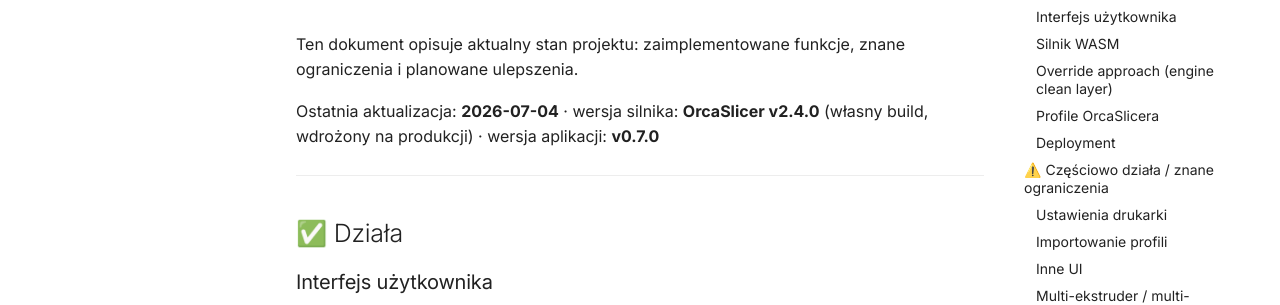
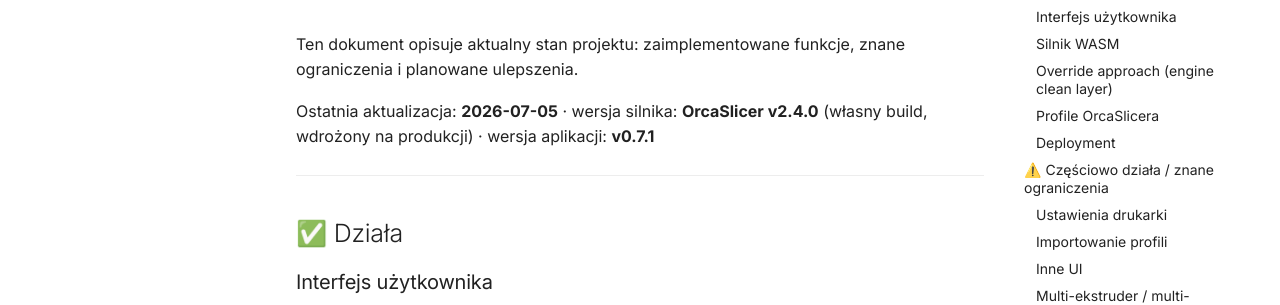
Before and after one commit to Hiosdra/OrcaWeb, an MkDocs documentation site: the page built from mkdocs-docs/status.md, in a window 1280 px wide and 900 px high. Shown: the part 196-501 px from the top of the window. Built offline with MkDocs 1.6.1 and Material for MkDocs 9.7.7, drawn with Linux system fonts in a browser that asks for light colours; comment, search, counter and statistics services are not loaded.

Commit message:
chore(release): bump to v0.7.1

```diff
--- a/mkdocs-docs/status.md
+++ b/mkdocs-docs/status.md
@@ -2,7 +2,7 @@
 
 Ten dokument opisuje aktualny stan projektu: zaimplementowane funkcje, znane ograniczenia i planowane ulepszenia.
 
-Ostatnia aktualizacja: **2026-07-04** · wersja silnika: **OrcaSlicer v2.4.0** (własny build, wdrożony na produkcji) · wersja aplikacji: **v0.7.0**
+Ostatnia aktualizacja: **2026-07-05** · wersja silnika: **OrcaSlicer v2.4.0** (własny build, wdrożony na produkcji) · wersja aplikacji: **v0.7.1**
 
 ---
 
--- a/package.json
+++ b/package.json
@@ -1,7 +1,7 @@
 {
   "name": "orca-web",
   "private": true,
-  "version": "0.7.0",
+  "version": "0.7.1",
   "license": "AGPL-3.0-or-later",
   "type": "module",
   "scripts": {
```
Also changed, not shown: 1 other file.
